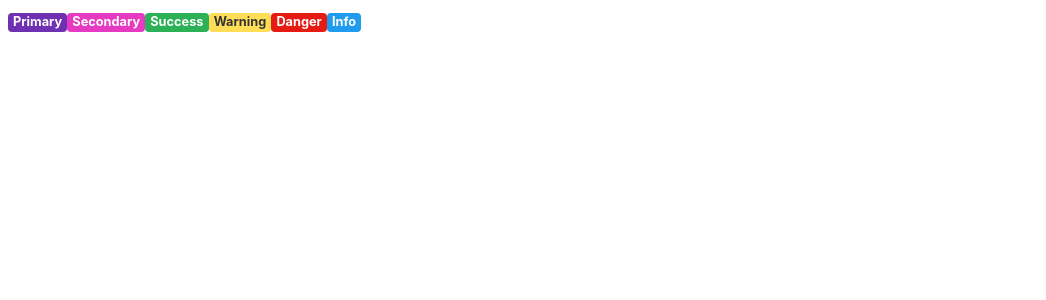
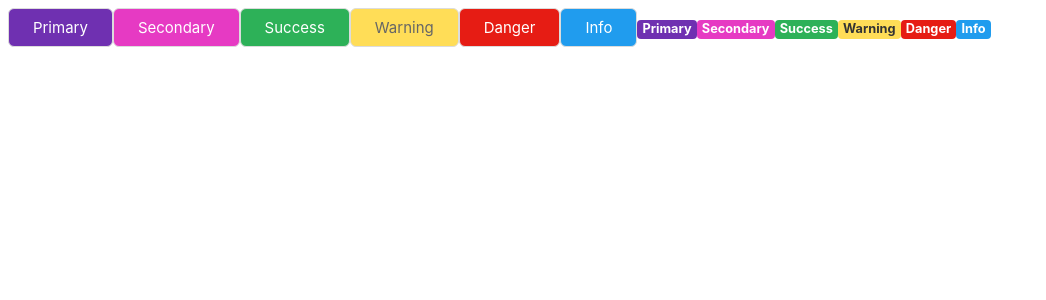
Before and after one commit to mauedem/yet-another-component-library, a Vue app: page / in a window 1280 px wide. Shown: the top 300 px of the page, without its empty margins (0-1046 px from the left). Built offline with nearby package versions, Linux system fonts and the light colour scheme.

Commit message:
Добавлен компонент BaseButton

```diff
--- a/src/components/Badge.vue
+++ b/src/components/Badge.vue
@@ -22,8 +22,6 @@ import { Colors } from '@/common/constants';
  */
 @Component
 export default class Badge extends Vue {
-    private colorsEnum = Colors;
-
     Colors = Colors;
 
     @Prop() color?: Colors;
--- /dev/null
+++ b/src/components/BaseButton.vue
@@ -0,0 +1,39 @@
+<template>
+    <button type="button"
+            class="btn"
+            @click="onClick"
+            :class="{
+                'btn--primary': color === Colors.PRIMARY,
+                'btn--secondary': color === Colors.SECONDARY,
+                'btn--success': color === Colors.SUCCESS,
+                'btn--warning': color === Colors.WARNING,
+                'btn--danger': color === Colors.DANGER,
+                'btn--info': color === Colors.INFO,
+            }">
+        <slot />
+    </button>
+</template>
+
+<script lang="ts">
+import {
+    Vue, Component, Prop, Emit,
+} from 'vue-property-decorator';
+import { Colors } from '@/common/constants';
+
+/**
+ * @class BaseButton
+ * @property {Colors} color - цвет кнопки
+ * @method onClick - вызывает событие по клику на кнопку
+ */
+@Component
+export default class BaseButton extends Vue {
+    Colors = Colors;
+
+    @Prop() color?: Colors;
+
+    @Emit('click')
+    onClick() {
+        this.$emit('click');
+    }
+}
+</script>
--- a/src/main.ts
+++ b/src/main.ts
@@ -1,7 +1,10 @@
 import Vue from 'vue';
+import BaseButton from '@/components/BaseButton.vue';
 import App from './App.vue';
+import store from './store';
 // import router from './router';
-import store from './store';
+
+Vue.component('btn', BaseButton);
 
 Vue.config.productionTip = false;
 
--- /dev/null
+++ b/src/styles/_buttons.sass
@@ -0,0 +1,28 @@
+.btn
+    display: inline-block
+    cursor: pointer
+    border-radius: $border-radius
+    font-family: $font-family-sans-serif
+    font-size: $font-size-base - 2px
+    font-weight: $font-weight-normal
+    border: $border-width solid #dcdcdc
+    padding: 9px 24px
+    text-decoration: none
+    color: #666666
+    background-color: white
+
+    &:hover
+        background: #f6f6f6 linear-gradient(to bottom, #f6f6f6 5%, #ffffff 100%)
+
+    &:active
+        position: relative
+        top: 1px
+
+    &:disabled
+        opacity: .65
+        pointer-events: none
+
+    // Генерируем контекстные классы модификаторов
+    @each $variant, $color in (primary, $primary), (secondary, $secondary), (success, $success),  (warning, $warning), (danger, $danger), (info, $info)
+        &--#{$variant}
+            @include button-variant($color)
--- a/src/styles/_mixins.sass
+++ b/src/styles/_mixins.sass
@@ -1,3 +1,17 @@
+/* Buttons */
+@mixin button-variant($color)
+    @if($color == $warning)
+        color: #666666
+    @else
+        color: white
+    background-color: $color
+
+    &:hover
+        @if ($color == $warning)
+            background: linear-gradient(to top, $color 5%, darken($color, 15%) 100%)
+        @else
+            background: linear-gradient(to top, $color 5%, darken($color, 5%) 100%)
+
 /* Badge */
 @mixin badge-variant($color)
     @if($color == $warning)
--- a/src/styles/main.sass
+++ b/src/styles/main.sass
@@ -3,4 +3,5 @@
 @import "mixins"
 @import "type"
 
+@import "buttons"
 @import "badge"
--- a/src/views/Demo.vue
+++ b/src/views/Demo.vue
@@ -1,5 +1,13 @@
 <template>
     <div>
+        <!-- Button -->
+        <btn :color="Colors.PRIMARY">Primary</btn>
+        <btn :color="Colors.SECONDARY">Secondary</btn>
+        <btn :color="Colors.SUCCESS">Success</btn>
+        <btn :color="Colors.WARNING">Warning</btn>
+        <btn :color="Colors.DANGER">Danger</btn>
+        <btn :color="Colors.INFO">Info</btn>
+
         <!-- Badge -->
         <badge :color="Colors.PRIMARY">Primary</badge>
         <badge :color="Colors.SECONDARY">Secondary</badge>
@@ -12,9 +20,10 @@
 </template>
 
 <script lang="ts">
-import { Colors } from '@/common/constants';
 import Vue from 'vue';
 import Component from 'vue-class-component';
+
+import { Colors } from '@/common/constants';
 import Badge from '@/components/Badge.vue';
 
 
```
